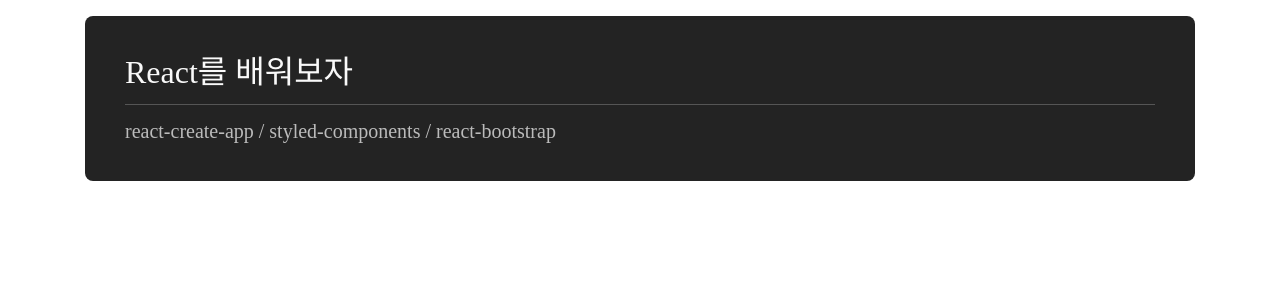
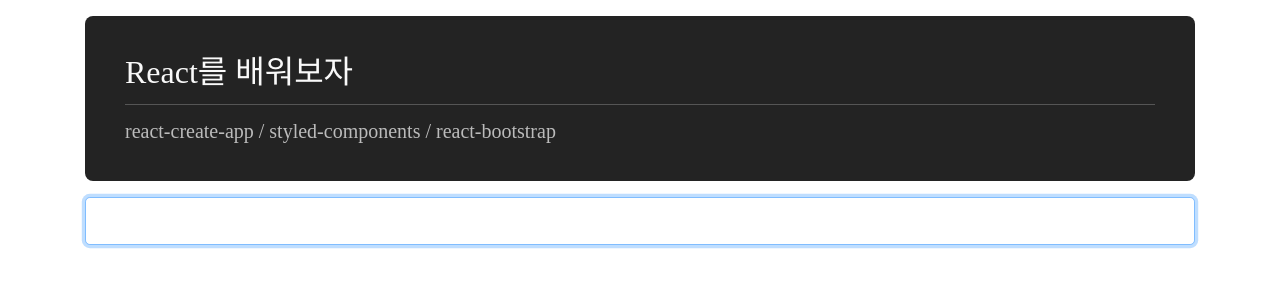
Before and after one commit to booldook/2021-sc-web-20-react-app-product, a React (Create React App) app: page / in a window 1280 px wide. Shown: the top 300 px of the page. Built offline with nearby package versions, Linux system fonts and the light colour scheme.

Commit message:
Search Component 완성

```diff
--- a/package.json
+++ b/package.json
@@ -7,6 +7,7 @@
     "@testing-library/react": "^11.1.0",
     "@testing-library/user-event": "^12.1.10",
     "bootstrap": "4.6.0",
+    "font-awesome": "^4.7.0",
     "react": "^17.0.2",
     "react-bootstrap": "^1.6.1",
     "react-dom": "^17.0.2",
--- a/src/App.js
+++ b/src/App.js
@@ -1,7 +1,9 @@
 import React, { useState, useCallback, useEffect, useMemo } from 'react'
 import Container from 'react-bootstrap/Container'
 import TitleBar from './components/TitleBar'
+import Search from './components/Search'
 
+import 'font-awesome/css/font-awesome.min.css';
 import 'bootstrap/dist/css/bootstrap.min.css';
 import './scss/App.scss'
 
@@ -14,9 +16,13 @@
 		bgColor: '#232323',
 		color: '#f9f9f9'
 	}
+	const handleChange = v => {
+		// Search
+	}
 	return (
 		<Container>
 			<TitleBar title={ title } design={ design } />
+			<Search handleChange={ handleChange } />
 		</Container>
 	)
 }
--- a/src/components/Search.js
+++ b/src/components/Search.js
@@ -1,11 +1,39 @@
-import React from 'react';
+/**
+ *! useState() => [component 변수 등록/변경] state등록
+ *! useEffect() => [component 이벤트 콜백] Component 가 실행될때/업데이트될때/사라질때 실행될 기능 정의
+ *! useRef() => DOM을 정의
+ *! useCallback() => [이벤트콜백함수 최적화] Component가 가지고 있는 함수의 재사용
+ *! useMemo() => [state 최적화]
+ */
+
+import React, { useState, useCallback, useMemo, useRef, useEffect } from 'react'
+import styled from 'styled-components'
+import Form from 'react-bootstrap/Form'
+
+const CloseButton = styled.div`
+	position: absolute; top: 50%; right: .325em; transform: translateY(-50%); font-size: 1.5em; cursor: pointer;
+`
 
 const Search = () => {
+	const [query, setQuery] = useState('')
+	const inputRef = useRef(null)
+	const onChange = useCallback((e) => {
+		setQuery(e.target.value)
+	}, [])
+	const onClick = useCallback((e) => {
+		setQuery('')
+		inputRef.current.focus()
+	}, [])
+
 	return (
-		<div>
-
-		</div>
+		<Form className="position-relative">
+			<Form.Control type="text" size="lg" ref={inputRef} onChange={onChange} value={query} autoFocus />
+			{
+				query !== ''
+					? <CloseButton className="fa fa-times-circle" onClick={onClick} /> : ''
+			}
+		</Form>
 	);
 }
 
-export default Search;
+export default Search
```
Also changed, not shown: 1 other file (tests, documents, lock files or other folders).
